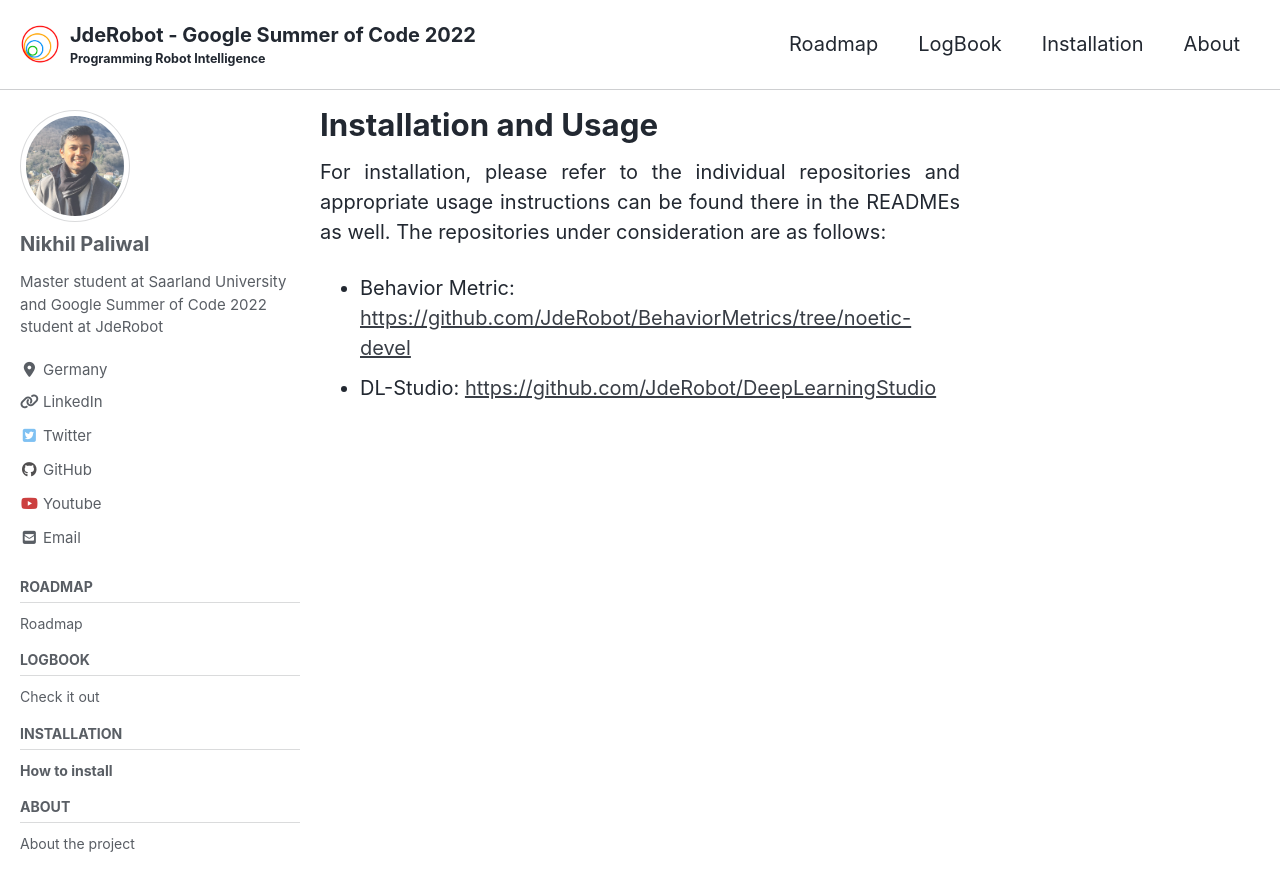
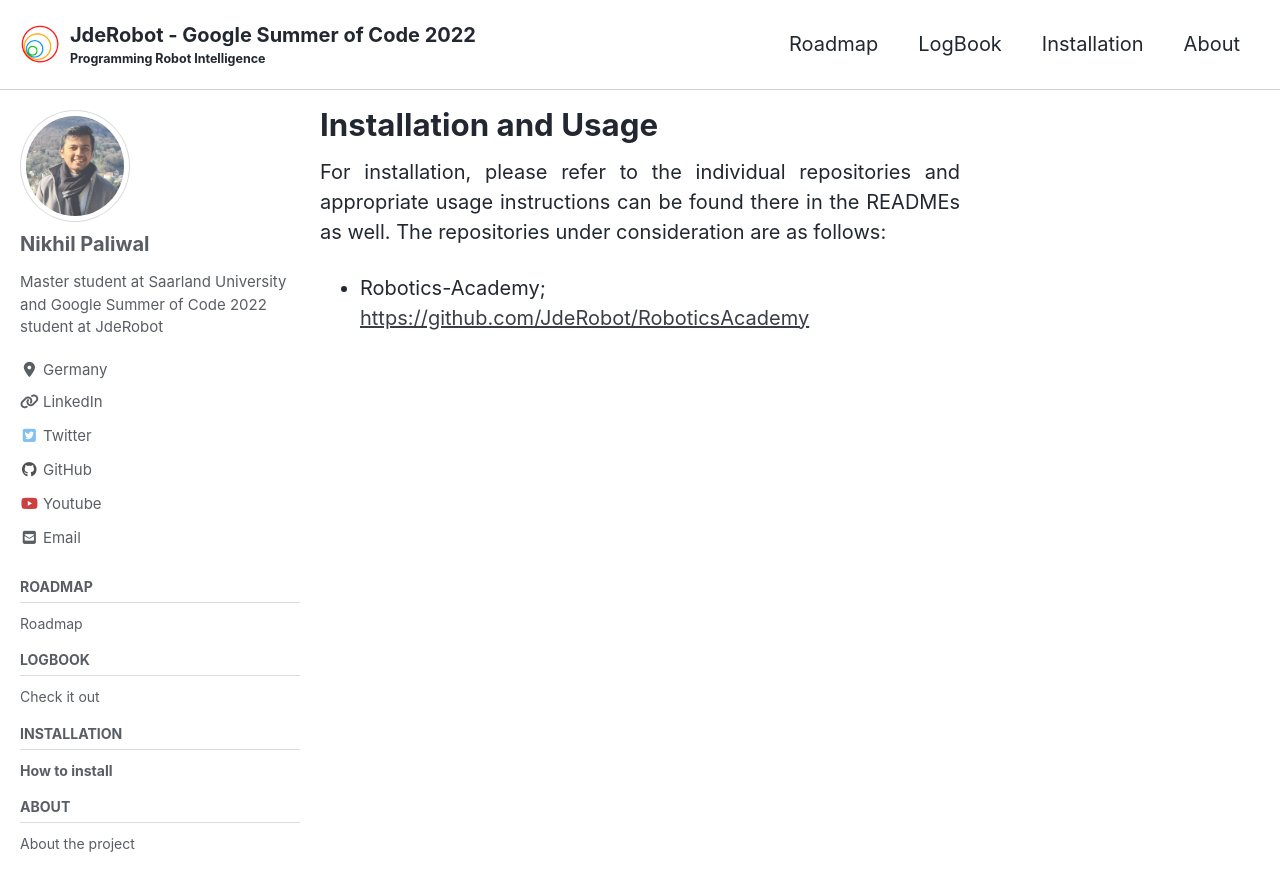
Before and after one commit to TheRoboticsClub/gsoc2022-Bhavesh_Misra, a Jekyll site: the page built from docs/_pages/install.md, in a window 1280 px wide and 900 px high. Shown: the top 891 px of the window. Built offline with Jekyll 4.4.1, drawn with Linux system fonts in a browser that asks for light colours; cached includes are drawn as plain includes; nearby versions of some CDN libraries.

Commit message:
initial_stuff

```diff
--- a/docs/_includes/head/custom.html
+++ b/docs/_includes/head/custom.html
@@ -1,5 +1,5 @@
 <!-- start custom head snippets -->
 
 <!-- insert favicons. use https://realfavicongenerator.net/ -->
-<link rel="icon" type="image/png" href="/gsoc2022-Nikhil_Paliwal/assets/images/logo.png" sizes="16x16">
+<link rel="icon" type="image/png" href="https://jderobot.github.io/assets/images/activities/gsoc/2022_bhavesh-misra.jpg" sizes="16x16">
 <!-- end custom head snippets -->
--- a/docs/_pages/install.md
+++ b/docs/_pages/install.md
@@ -10,5 +10,4 @@
 For installation, please refer to the individual repositories and appropriate usage instructions can be found there in the READMEs as well. The repositories under consideration are as follows:
 {: .text-justify}
 
-- Behavior Metric: [https://github.com/JdeRobot/BehaviorMetrics/tree/noetic-devel](https://github.com/JdeRobot/BehaviorMetrics/tree/noetic-devel)
-- DL-Studio: [https://github.com/JdeRobot/DeepLearningStudio](https://github.com/JdeRobot/DeepLearningStudio)
+- Robotics-Academy; [https://github.com/JdeRobot/RoboticsAcademy](https://github.com/JdeRobot/RoboticsAcademy)
```
Also changed, not shown: docs/_pages/home.md (+6 -4 lines), docs/_posts/2022-06-07-Community-Bonding-Week-2.md (+1 -2 lines), README.md.
